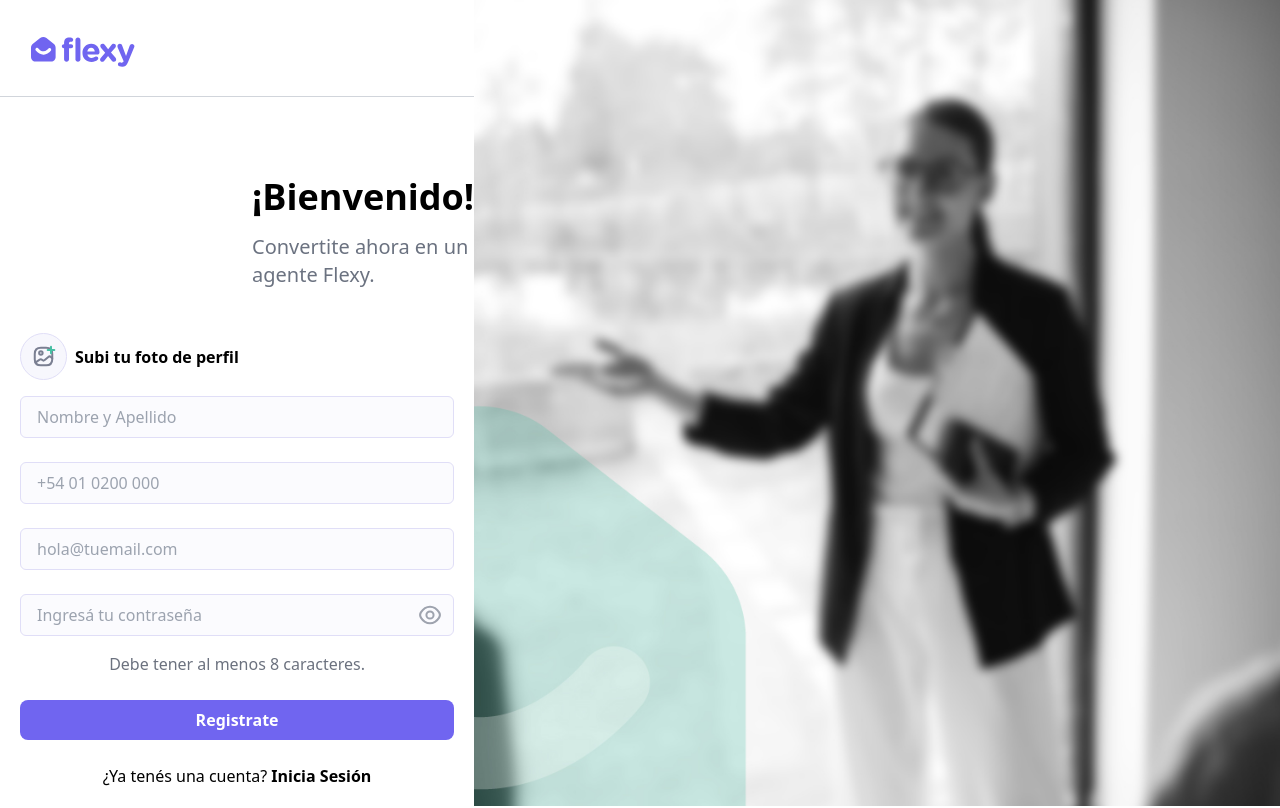
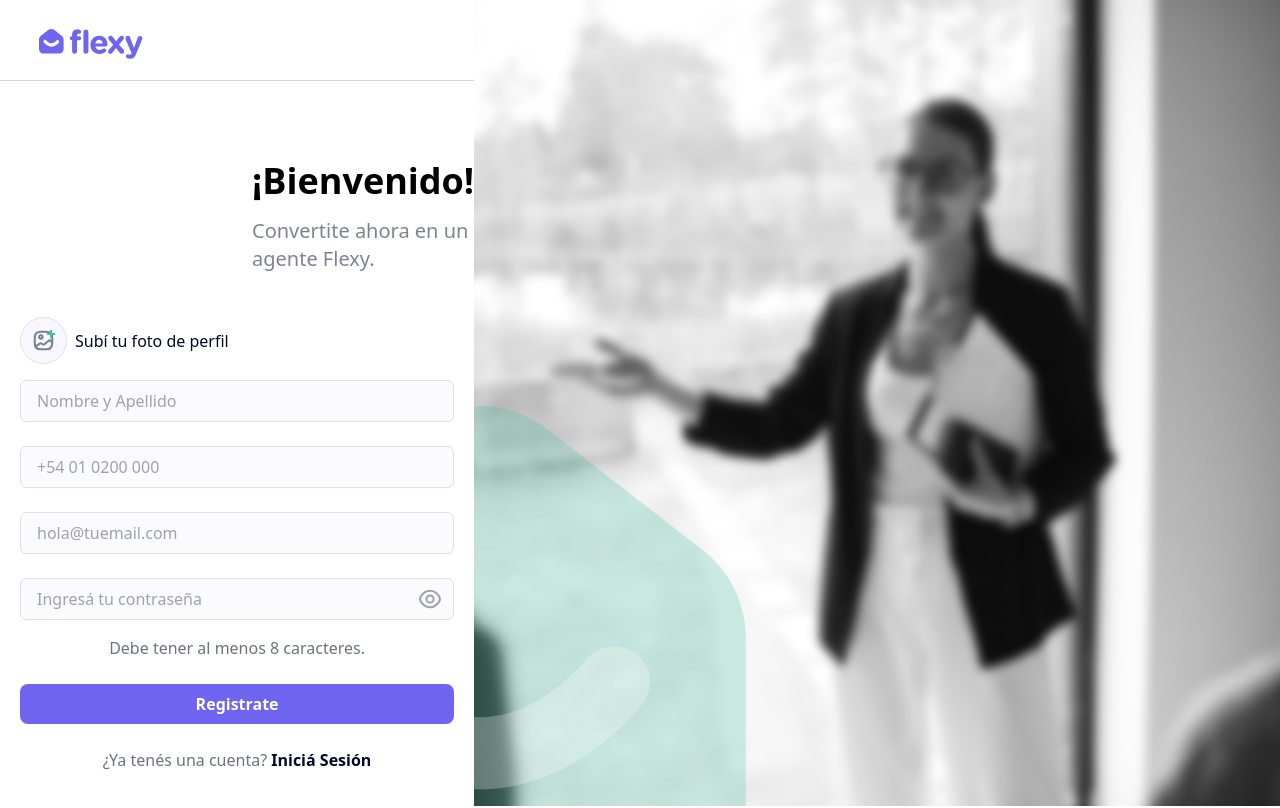
Before and after one commit to SoyHumint/PruebaTecnica-Register-012024, a React (Vite) app: page / in a window 1280 px wide. Built offline with nearby package versions, Linux system fonts and the light colour scheme; no server answers.

Commit message:
Medidas de texto y colores exactos

```diff
--- a/package.json
+++ b/package.json
@@ -12,7 +12,8 @@
   "dependencies": {
     "firebase": "^10.7.2",
     "react": "^18.2.0",
-    "react-dom": "^18.2.0"
+    "react-dom": "^18.2.0",
+    "react-hook-form": "^7.49.3"
   },
   "devDependencies": {
     "@types/react": "^18.2.43",
--- a/src/Components/Home.jsx
+++ b/src/Components/Home.jsx
@@ -3,7 +3,8 @@ import React from "react";
 const Home = () => {
   return (
     <div>
-      <h2 style={{ textAlign: "center", color: "blue" }}>HOME</h2>
+      <h1>HOME</h1>
+      <h2>¡Felicitaciones tu cuenta fue creada con exito!</h2>
     </div>
   );
 };
--- a/src/Components/Login.jsx
+++ b/src/Components/Login.jsx
@@ -1,6 +1,9 @@
 import React from "react";
 import { useState } from "react";
+import { useForm } from "react-hook-form";
+
 const Login = () => {
+  const { register, handleSubmit } = useForm();
   const [showPassword, setShowPassword] = useState(false);
   const [email, setEmail] = useState("");
   const [emailError, setEmailError] = useState(false);
@@ -65,10 +68,14 @@ const Login = () => {
     setPasswordError(!isValid);
   };
 
+  const onSubmit = handleSubmit((data) => {
+    console.log(data);
+  });
+
   return (
     <div className="flex">
       <div className="mt-2 flex-1">
-        <div className="flex justify-between items-center pl-4 mt-6 border-b border-gray-300 pb-6">
+        <div className="flex justify-between items-center pl-[24px] pb-[16px]  pt-[16px] border-b border-gray-300 ">
           <svg
             width="134"
             height="40"
@@ -131,14 +138,14 @@ const Login = () => {
         </div>
         <div>
           <div className="mb-2 mt-14 xl:mb-6 xl:mt-20 text-center xl:text-left xl:pl-60 xl:ml-3">
-            <h1 className="font-bold mb-4 text-4xl">¡Bienvenido!</h1>
-            <h2 className="text-gray-500 text-xl">
+            <h3 className="font-bold mb-4 text-4xl">¡Bienvenido!</h3>
+            <p className="text-[#000929] text-xl opacity-50">
               Convertite ahora en un agente Flexy.
-            </h2>
+            </p>
           </div>
 
           <div className="flex-1 p-5">
-            <form className="max-w-md mx-auto">
+            <form className="max-w-md mx-auto" onSubmit={onSubmit}>
               <div className="mb-4 flex items-center">
                 <svg
                   width="47"
@@ -206,7 +213,9 @@ const Login = () => {
                   </defs>
                 </svg>
 
-                <h2 className="font-bold">Subi tu foto de perfil</h2>
+                <h2 className="font-medium text-[#000929]">
+                  Subí tu foto de perfil
+                </h2>
               </div>
 
               <div className="mb-6">
@@ -219,6 +228,7 @@ const Login = () => {
                     nameError ? "border-red-500" : "bg-[#F7F7FD] bg-opacity-50"
                   }`}
                   placeholder="Nombre y Apellido"
+                  {...register("fullName", { required: true })}
                 />
                 {nameError && (
                   <p className="text-red-500">
@@ -237,6 +247,7 @@ const Login = () => {
                     phoneError ? "border-red-500" : ""
                   }`}
                   placeholder="+54 01 0200 000"
+                  {...register("phoneNumber", { required: true })}
                 />
                 {phoneError && (
                   <p className="text-red-500 text-left">
@@ -253,6 +264,7 @@ const Login = () => {
                   onBlur={validateEmail}
                   className="w-full border border-[#E0DEF7] rounded-md px-4 py-2 bg-[#F7F7FD] bg-opacity-50"
                   placeholder="hola@tuemail.com"
+                  {...register("email", { required: true })}
                 />
                 {emailError && (
                   <p className="text-red-500 ">
@@ -270,6 +282,7 @@ const Login = () => {
                   onBlur={validatePassword}
                   className="w-full border border-[#E0DEF7] rounded-md px-4 py-2 bg-[#F7F7FD] bg-opacity-50"
                   placeholder="Ingresá tu contraseña"
+                  {...register("password", { required: true })}
                 />
                 {passwordError && (
                   <p className="text-red-500">
@@ -333,18 +346,19 @@ const Login = () => {
               Debe tener al menos 8 caracteres.
             </h3>
 
-            <h3 className="text-center text-[#7065F0] mb-6 block xl:hidden">
+            <p className="text-center text-[#7065F0] mb-6 block xl:hidden textsize-[14px]">
               ¿Olvidaste tu contraseña?
-            </h3>
+            </p>
 
             <div className="flex justify-center mb-6">
-              <button className="bg-[#7065F0] max-w-md text-[#FFFFFF] py-2 px-4 rounded-lg w-full font-semibold">
+              <button className="bg-[#7065F0] max-w-md text-[#FFFFFF] py-2 px-4 rounded-lg w-full font-bold textsize-[16px]">
                 Registrate
               </button>
             </div>
 
-            <h2 className="text-center">
-              ¿Ya tenés una cuenta? <b>Inicia Sesión</b>
+            <h2 className="text-center text-[#6C727F]">
+              ¿Ya tenés una cuenta?{" "}
+              <b className="text-[#000929]">Iniciá Sesión</b>
             </h2>
           </div>
         </div>
```
Also changed, not shown: 1 other file (tests, documents, lock files or other folders).
